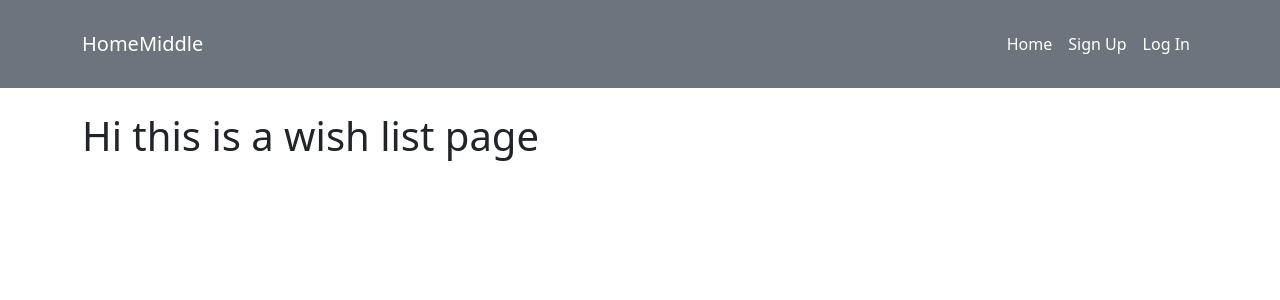
After one commit to CDavilad/HomeMiddle-Project, a Django app: page /added_to_wl/ in a window 1280 px wide. The commit adds this page. Shown: the top 300 px of the page. Run offline with Django 4.2, Linux system fonts and the light colour scheme.

Commit message:
Wish List

```diff
--- /dev/null
+++ b/HomeMiddle/main/templates/added_to_wl.html
@@ -0,0 +1,14 @@
+{% extends 'base.html' %}
+{% block title %}
+    HomeMiddle
+{% endblock %}
+{% block content %}
+    {% if user.is_authenticated %}
+        <h2>Hello, {{user.username}} you added a product to the wish list</h2>
+        <h4>What do you want to do?</h4>
+        <a class="btn bg-primary text-white" href="{% url 'furniture_index' %}">Keep Buying</a>
+        <a class="btn bg-primary text-white" href="{% url 'wish_list' %}">Go to wish list</a>
+    {% else %}
+        <h1>Hi this is a wish list page</h1>
+    {% endif %}
+{% endblock %}
--- a/HomeMiddle/main/templates/base.html
+++ b/HomeMiddle/main/templates/base.html
@@ -21,6 +21,7 @@
             {% if user.is_authenticated %}
             <a class="nav-link active" href="{% url 'furniture_index' %}">Furnitures</a>
             <a class="nav-link active" href="{% url 'shopping_cart' %}">Shopping Cart</a>
+            <a class="nav-link active" href="{% url 'wish_list' %}">Wish List</a>
             <div class="btn-group">
               <button class="btn btn-secondary dropdown-toggle" type="button" data-bs-toggle="dropdown" aria-expanded="false">
                 {{user.username}}
--- a/HomeMiddle/main/templates/show_furniture.html
+++ b/HomeMiddle/main/templates/show_furniture.html
@@ -22,6 +22,7 @@
               <a class="btn bg-primary text-white" href="{% url 'furniture_index' %}">Go back</a>
               <a class="btn bg-primary text-white" href="{% url 'reviews' id=furniture.id %}">Reviews</a>
               <a class="btn bg-primary text-white" href="{% url 'add_to_sc' furniture.id %}">Add to shopping cart</a>
+              <a class="btn bg-primary text-white" href="{% url 'add_to_wl' furniture.id %}">Add to wish list</a>
         </div>
       </div>
     </div>
--- a/HomeMiddle/main/urls.py
+++ b/HomeMiddle/main/urls.py
@@ -11,6 +11,10 @@ urlpatterns = [
     path('shoppingcart/remove_from_sc/<int:furniture_id>/', remove_from_shopping_cart, name='remove_from_sc'),
     path('furnitures/', FurnitureIndexView.as_view(),name='furniture_index'),
     path('furnitures/add_to_sc/<int:furniture_id>/', add_to_shopping_cart, name='add_to_sc'),
+    path('furnitures/add_to_wl/<int:furniture_id>/', add_to_wish_list, name='add_to_wl'),
     path('furnitures/<int:id>',FurnitureShowView.as_view(),name='show_furniture'),
     path('furnitures/<int:id>/reviews',ReviewsPage.as_view(),name='reviews'),
+    path('wishlist/', show_wish_list,name='wish_list'),
+    path('added_to_wl/', AddedToWishList.as_view(),name='added_to_wl'),
+    path('wishlist/remove_from_wl/<int:furniture_id>/', remove_from_wish_list, name='remove_from_wl'),
 ]
--- a/HomeMiddle/main/views.py
+++ b/HomeMiddle/main/views.py
@@ -59,6 +59,7 @@ def add_to_shopping_cart(request, furniture_id):
     else:
         return redirect('added_to_sc')
 
+
 def show_shopping_cart(request):
     user = request.user
     shopping_cart = ShoppingCart.objects.filter(user=user).first()
@@ -100,3 +101,43 @@ def buy(request):
     shopping_cart.items.clear()
 
     return render(request, 'buy_sc.html', {'order': order})
+
+
+class WishListPage(TemplateView):
+    template_name = 'wish_list.html'
+
+class AddedToWishList(TemplateView):
+    template_name = 'added_to_wl.html'
+
+def add_to_wish_list(request, furniture_id):
+    user = request.user
+    furniture = get_object_or_404(Furniture, id=furniture_id)
+    wish_list, created = WishList.objects.get_or_create(user=user)
+    wish_list.items.add(furniture)
+    if created:
+        return redirect('added_to_wl')
+    else:
+        return redirect('added_to_wl')
+
+def show_wish_list(request):
+    user = request.user
+    wish_list = WishList.objects.filter(user=user).first()
+    furnitures_in_wl = []
+    if wish_list:
+        furnitures_in_wl = wish_list.items.all()
+
+    viewData = {}
+    viewData["title"] = "Wish List"
+    viewData["subtitle"] =  "Wish List"
+    viewData["furnitures_in_wl"] = furnitures_in_wl
+
+    return render(request, 'wish_list.html', viewData)
+
+def remove_from_wish_list(request, furniture_id):
+    user = request.user
+    wishList = WishList.objects.filter(user=user).first()
+    if WishList:
+        furniture = get_object_or_404(Furniture, id=furniture_id)
+        wishList.items.remove(furniture)
+
+    return redirect('wish_list')
```
Also changed, not shown: HomeMiddle/main/models.py (+7 -0 lines), HomeMiddle/main/templates/wish_list.html (added, +26 -0 lines), HomeMiddle/db.sqlite3, HomeMiddle/main/migrations/0006_wishlist.py (added).
